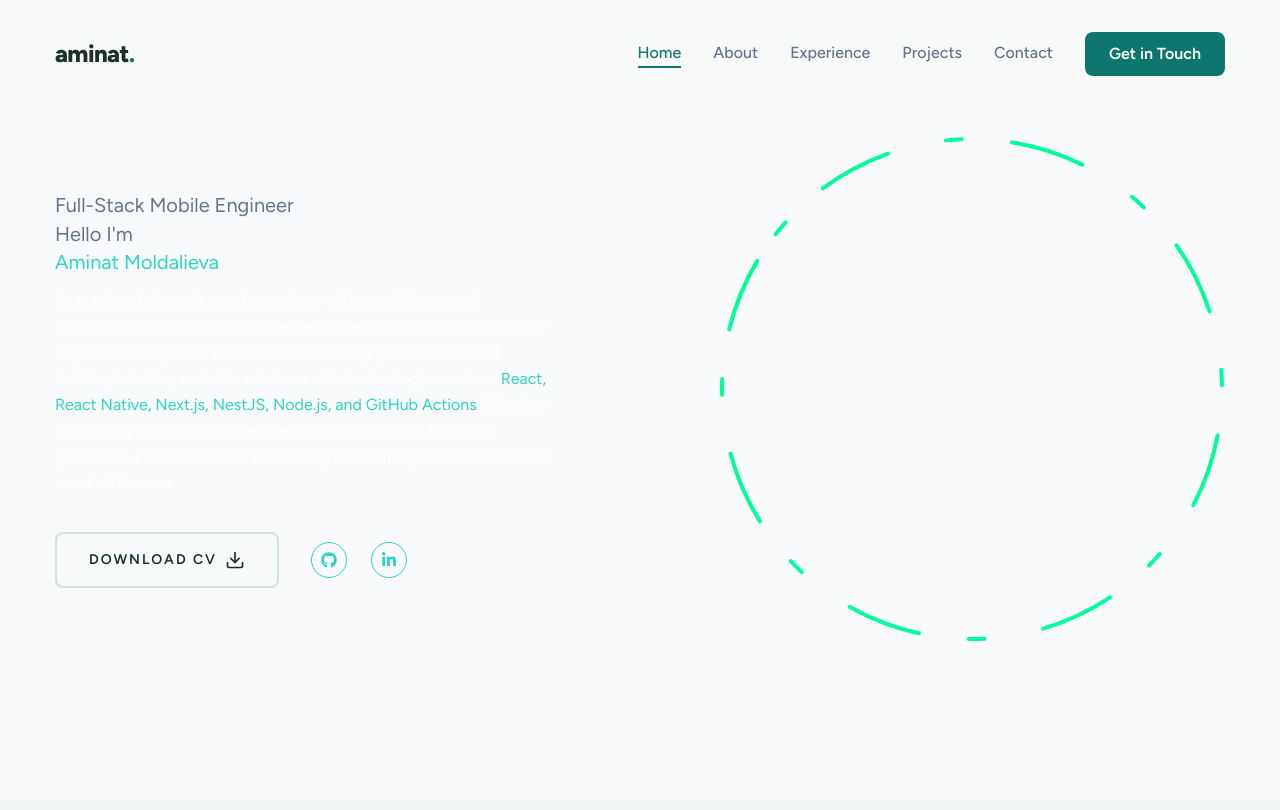
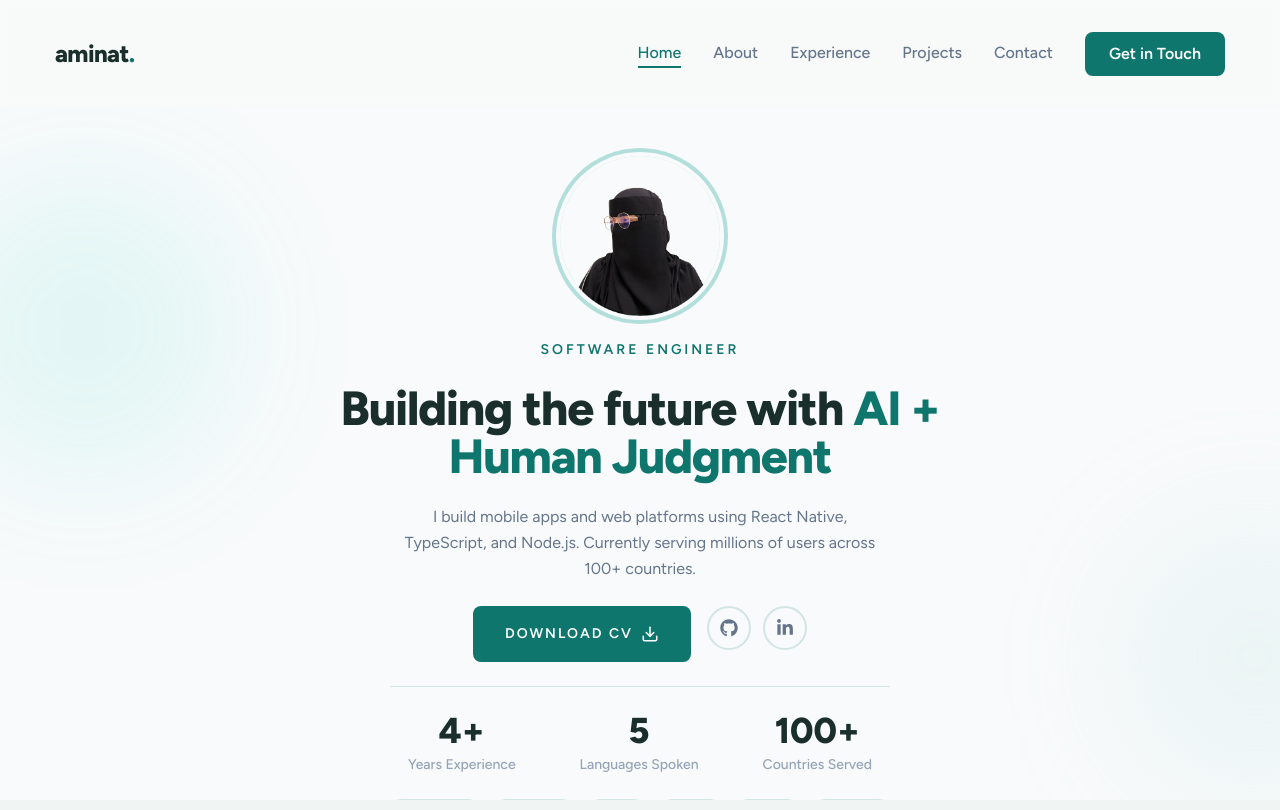
Before and after one commit to Aminat00/aminat-portfolio, a Next.js app: page / in a window 1280 px wide. Shown: the top 810 px of the page. Built offline with nearby package versions, Linux system fonts and the light colour scheme.

Commit message:
feat: redesign home page — centered hero with staggered animations

```diff
--- a/src/app/page.tsx
+++ b/src/app/page.tsx
@@ -1,56 +1,105 @@
+"use client";
+
+import { motion } from "framer-motion";
 import { Button } from "@/components/ui/button";
 import { FiDownload } from "react-icons/fi";
+import { Photo, Social, Stats } from "@/components";
 
-// components
-import { Social, Photo } from "@/components";
+const techStack = [
+  "React Native",
+  "TypeScript",
+  "Next.js",
+  "Node.js",
+  "AI Tools",
+  "Playwright",
+];
+
+const staggerDelay = 0.1;
+const baseDelay = 1.5; // wait for page transition
+
+const fadeUp = (index: number) => ({
+  initial: { opacity: 0, y: 20 },
+  animate: {
+    opacity: 1,
+    y: 0,
+    transition: {
+      delay: baseDelay + index * staggerDelay,
+      duration: 0.5,
+      ease: "easeOut",
+    },
+  },
+});
 
 const Home = () => {
   return (
-		<section className="h-full">
-			<div className="container mx-auto h-full">
-				<div className="flex flex-col xl:flex-row items-center justify-between xl:py-7">
-					{/* text */}
-					<div className="text-center xl:text-left order-2 xl:order-none">
-						<span className="text-xl">Full-Stack Mobile Engineer</span>
-						<h1 className="h1 text-xl mb-3">
-							Hello I&apos;m <br />
-							<span className="text-accent">Aminat Moldalieva</span>
-						</h1>
-						<p className="max-w-[500px] mb-9 text-white/80">
-							{`As a skilled full-stack mobile engineer with over 3.5 years of experience,
-							I am dedicated to delivering seamless and impactful user experiences.
-							My work focuses on optimizing performance and building intuitive,
-		scalable solutions with technologies such as `}
-							<span className="text-accent">
-								{`React, React Native, Next.js, NestJS, Node.js, and GitHub Actions`}
-							</span>
-							.
-							{` Whether developing engaging mobile interfaces or managing backend processes,
-		I am committed to creating innovative products that make a real difference.`}
-						</p>
-						{/* btn and socials */}
-						<div className="flex flex-col xl:flex-row items-center gap-8">
+    <section className="min-h-[calc(100vh-80px)] flex items-center justify-center relative overflow-hidden">
+      {/* Background orbs */}
+      <div className="absolute top-20 -left-20 w-[300px] h-[300px] bg-accent/10 rounded-full blur-3xl animate-orb-drift pointer-events-none" />
+      <div className="absolute bottom-20 -right-20 w-[250px] h-[250px] bg-soft/20 rounded-full blur-3xl animate-orb-drift-slow pointer-events-none" />
+
+      <div className="container mx-auto relative z-10">
+        <div className="flex flex-col items-center text-center gap-6 py-12">
+          {/* Photo */}
+          <motion.div {...fadeUp(0)}>
+            <Photo />
+          </motion.div>
+
+          {/* Role label */}
+          <motion.span
+            {...fadeUp(1)}
+            className="text-xs xl:text-sm font-semibold text-primary uppercase tracking-[3px]"
+          >
+            Software Engineer
+          </motion.span>
+
+          {/* Headline */}
+          <motion.h1
+            {...fadeUp(2)}
+            className="text-3xl xl:text-5xl font-extrabold text-heading leading-tight tracking-tight max-w-[600px]"
+          >
+            Building the future with{" "}
+            <span className="text-primary">AI + Human Judgment</span>
+          </motion.h1>
+
+          {/* Subtitle */}
+          <motion.p
+            {...fadeUp(3)}
+            className="max-w-[500px] text-body leading-relaxed"
+          >
+            I build mobile apps and web platforms using React Native, TypeScript,
+            and Node.js. Currently serving millions of users across 100+ countries.
+          </motion.p>
+
+          {/* CTA Buttons */}
+          <motion.div {...fadeUp(4)} className="flex gap-4">
             <a href="/my-cv.pdf" download>
-								<Button
-									variant="outline"
-									size="lg"
-									className="uppercase flex items-center gap-2">
+              <Button variant="default" size="lg" className="flex items-center gap-2">
                 <span>Download CV</span>
-									<FiDownload className="text-xl" />
+                <FiDownload className="text-lg" />
               </Button>
             </a>
-							<div className="mb-8 xl:mb-0">
             <Social
-									containerStyles="flex gap-6"
-									iconStyles="w-9 h-9 border border-accent rounded-full flex justify-center items-center text-accent text-base hover:bg-accent hover:text-primary hover:transition-all duration-500"
+              containerStyles="flex gap-3"
+              iconStyles="w-11 h-11 border-2 border-border rounded-full flex justify-center items-center text-body text-lg hover:bg-primary hover:text-white hover:border-primary transition-all duration-200 cursor-pointer"
             />
-							</div>
-						</div>
-					</div>
-					{/* photo */}
-					<div className="order-1 xl:order-none mb-8 xl:mb-0">
-						<Photo />
-					</div>
+          </motion.div>
+
+          {/* Stats */}
+          <motion.div {...fadeUp(5)} className="w-full max-w-[500px] border-t border-border pt-6">
+            <Stats />
+          </motion.div>
+
+          {/* Tech stack pills */}
+          <motion.div {...fadeUp(6)} className="flex flex-wrap justify-center gap-2">
+            {techStack.map((tech) => (
+              <span
+                key={tech}
+                className="px-3 py-1.5 text-xs font-semibold rounded-full bg-surface text-primary border border-border"
+              >
+                {tech}
+              </span>
+            ))}
+          </motion.div>
         </div>
       </div>
     </section>
--- a/src/components/photo.tsx
+++ b/src/components/photo.tsx
@@ -5,58 +5,25 @@ import Image from "next/image";
 
 export const Photo = () => {
   return (
-		<div className="w-full h-full relative">
     <motion.div
-				initial={{ opacity: 0 }}
+      initial={{ opacity: 0, scale: 0.9 }}
       animate={{
         opacity: 1,
-					transition: { delay: 2, duration: 0.4, ease: "easeIn" },
-				}}>
-				{/* image */}
-				<motion.div
-					initial={{ opacity: 0 }}
-					animate={{
-						opacity: 1,
-						transition: { delay: 2.4, duration: 0.4, ease: "easeInOut" },
+        scale: 1,
+        transition: { delay: 0.3, duration: 0.5, ease: "easeOut" },
       }}
-					className="w-[298px] h-[298px] xl:w-[498px] xl:h-[498px] mix-blend-lighten absolute">
+      className="relative"
+    >
+      <div className="w-[120px] h-[120px] xl:w-[160px] xl:h-[160px] rounded-full overflow-hidden ring-4 ring-soft ring-offset-4 ring-offset-background">
         <Image
           src="/assets/photo.png"
           priority
           quality={100}
           fill
-						alt=""
-						className="object-contain"
+          alt="Aminat Moldalieva"
+          className="object-cover"
         />
+      </div>
     </motion.div>
-
-				{/* circle */}
-				<motion.svg
-					className="w-[300px] xl:w-[506px] h-[300px] xl:h-[506px]"
-					fill="transparent"
-					viewBox="0 0 506 506"
-					xmlns="http://www.w3.org/2000/svg">
-					<motion.circle
-						cx="253"
-						cy="253"
-						r="250"
-						stroke="#00ff99"
-						strokeWidth="4"
-						strokeLinecap="round"
-						strokeLinejoin="round"
-						initial={{ strokeDasharray: "24 10 0 0" }}
-						animate={{
-							strokeDasharray: ["15 120 25 25", "16 25 92 72", "4 250 22 22"],
-							rotate: [120, 360],
-						}}
-						transition={{
-							duration: 20,
-							repeat: Infinity,
-							repeatType: "reverse",
-						}}
-					/>
-				</motion.svg>
-			</motion.div>
-		</div>
   );
 };
--- a/src/components/social.tsx
+++ b/src/components/social.tsx
@@ -1,5 +1,4 @@
 import Link from "next/link";
-
 import { FaGithub, FaLinkedinIn } from "react-icons/fa";
 
 const socials = [
@@ -19,20 +18,11 @@ export const Social = ({
 }) => {
   return (
     <div className={containerStyles}>
-			{socials.map((item, index) => {
-				return (
-					<Link
-						key={index}
-						href={item.path}
-						className={iconStyles}
-						passHref
-						legacyBehavior>
-						<a target="_blank" rel="noopener noreferrer" className={iconStyles}>
+      {socials.map((item, index) => (
+        <Link key={index} href={item.path} target="_blank" rel="noopener noreferrer" className={iconStyles}>
           {item.icon}
-						</a>
         </Link>
-				);
-			})}
+      ))}
     </div>
   );
 };
--- a/src/components/stats.tsx
+++ b/src/components/stats.tsx
@@ -5,49 +5,34 @@ import CountUp from "react-countup";
 const stats = [
   {
     num: 4,
-		text: "Years of experience",
-	},
-	{
-		num: 7,
-		text: "Projects completed",
+    suffix: "+",
+    text: "Years Experience",
   },
   {
     num: 5,
-		text: "Technologies mastered",
+    text: "Languages Spoken",
   },
   {
-		num: 300,
-		text: "Code commits",
+    num: 100,
+    suffix: "+",
+    text: "Countries Served",
   },
 ];
 
 export const Stats = () => {
   return (
-		<section className="pt-4 pb-12 xl:pt-0 xl:pb-0">
-			<div className="container mx-auto">
-				<div className="flex flex-wrap gap-6 max-w-[80vw] mx-auto xl:max-w-none">
-					{stats.map((item, index) => {
-						return (
-							<div
-								className="flex-1 flex gap-4 items-center justify-center xl:justify-start"
-								key={index}>
-								<CountUp
-									end={item.num}
-									duration={5}
-									delay={2}
-									className="text-4xl xl:text-6xl font-extrabold"
-								/>
-								<p
-									className={`${
-										item.text.length < 15 ? "max-w-[100px]" : "max-w-[150px]"
-									} leading-snug text-white/80`}>
+    <div className="flex justify-center gap-12 xl:gap-16">
+      {stats.map((item, index) => (
+        <div className="flex flex-col items-center gap-1" key={index}>
+          <div className="text-3xl xl:text-4xl font-extrabold text-heading">
+            <CountUp end={item.num} duration={3} delay={0} />
+            {item.suffix}
+          </div>
+          <p className="text-xs xl:text-sm text-muted font-medium">
             {item.text}
           </p>
         </div>
-						);
-					})}
+      ))}
     </div>
-			</div>
-		</section>
   );
 };
```
Lines whose indentation alone changed are shown as unchanged.
